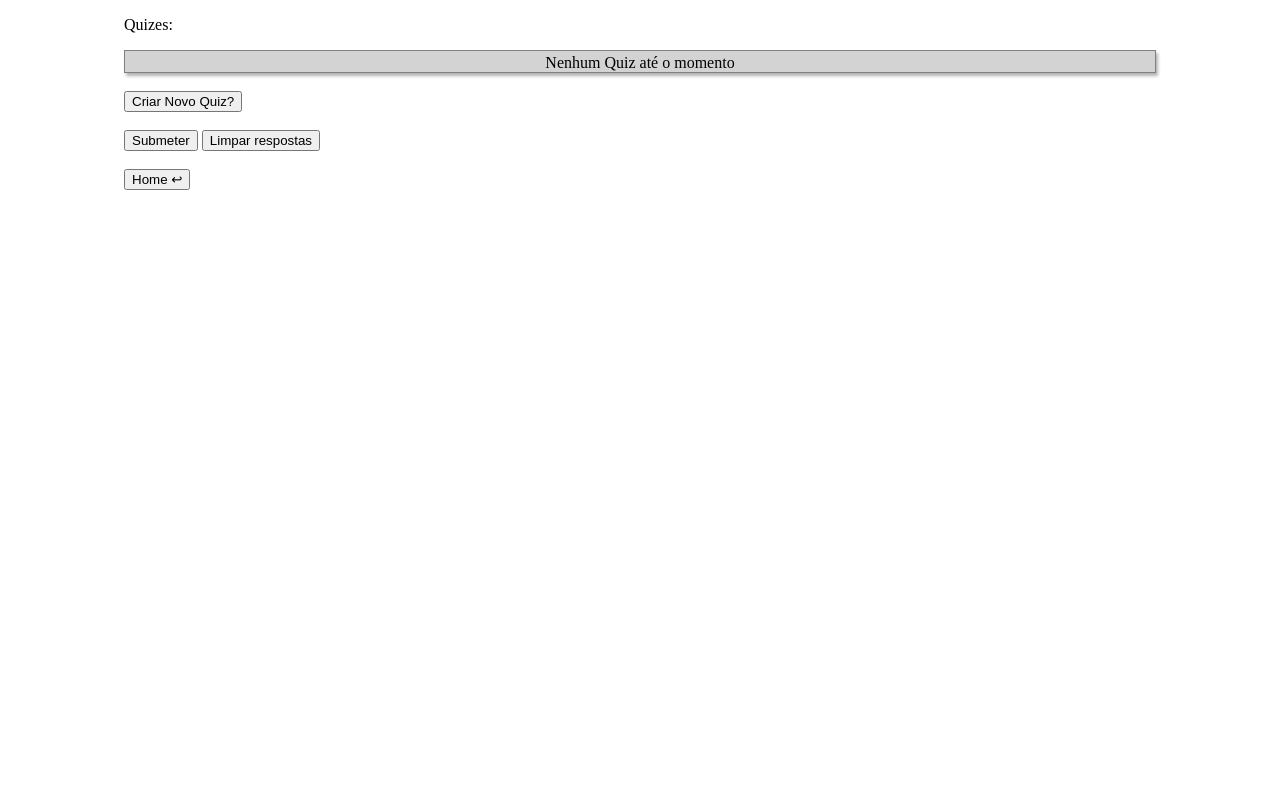
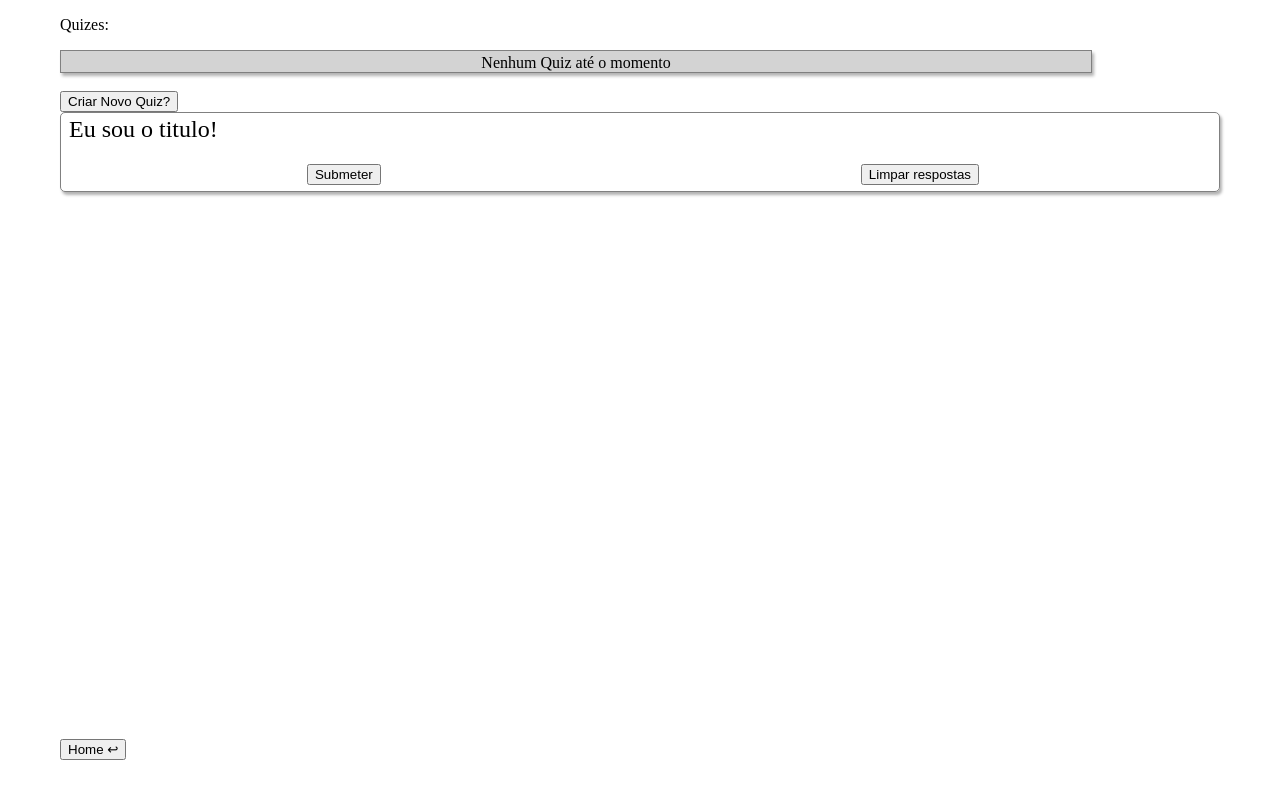
Before and after one commit to 8BitsSpike/QUIZ-MAKER, a plain HTML site: page quiz/home.html in a window 1280 px wide. Drawn offline with Linux system fonts and the light colour scheme.

Commit message:
Updates
update no style do corpo de exibição do quiz

```diff
--- a/quiz/home.html
+++ b/quiz/home.html
@@ -11,7 +11,7 @@
     <HTTP-equiv="x-ua-compatible" content="IE=edge">
 </head>
 
-<body class="alinhaV alinhaH" id="corpo">
+<body class="alinhaV alinhaH alinhaT" id="corpo">
     <div id="lista">
         <p>Quizes:</p>
         <div id="listaQuiz">
@@ -27,17 +27,17 @@
     </script>
 </body>
 
-<div>
-    <div id="cabcalho"></div>
+<div class="boxQuiz">
+    <div id="cabcalho">
+        <div class="quizTitulo">Eu sou o titulo!</div>
+    </div>
     <div id="areaQuiz"></div>
-    <div id="control">
-        <br>
-        <div id="quizcontrol">
-            <button type="button" id="btnEnviar" onclick="enviar()">Submeter</button>
-            <button type="button" id="btnLimpar" onclick="limpa()">Limpar respostas</button>
-        </div><br>
-        <div id="navbar">
-            <button type="button" id="btnretornar" onclick="enviar()">Home ↩</button>
-        </div>
+    <br>
+    <div id="quizcontrol" class="espacinho esparrama">
+        <button type="button" id="btnEnviar" onclick="enviar()">Submeter</button>
+        <button type="button" id="btnLimpar" onclick="limpa()">Limpar respostas</button>
     </div>
+</div><br>
+<div id="navbar" class="colanofundo">
+    <button type="button" id="btnretornar" onclick="enviar()">Home ↩</button>
 </div>
--- a/quiz/script.js
+++ b/quiz/script.js
@@ -204,7 +204,7 @@ function abrir(lugar) {
   const quiz = jsondoc[lugar];
   let conteudo = `
   <div>
-    <div id="cabcalho"></div>
+    <div id="cabecalho"></div>
     <div id="areaQuiz"></div>
     <div id="control">
         <br>
@@ -219,6 +219,13 @@ function abrir(lugar) {
 </div>
   `;
   canvas.innerHTML = conteudo;
+  let inicial = quiz[perg0];
+  let titul = inicial.titulo;
+  let cabecalho = `
+
+`;
+  let cabeca = canvas.querySelector("[id='cabecalho']");
+  cabeca.innerHTML = cabecalho;
   let quantperg = Object.keys(quiz).length;
   console.log(quiz, quantperg);
 }
--- a/quiz/style.css
+++ b/quiz/style.css
@@ -1,5 +1,7 @@
 body {
   margin: 0;
+  height: 100dvh;
+  width: 100dvw;
 }
 
 button {
@@ -40,6 +42,12 @@ button {
   display: flex;
   flex-direction: column;
   justify-content: center;
+}
+
+.alinhaT {
+  display: flex;
+  flex-direction: column;
+  justify-content: flex-start;
 }
 
 .completo {
@@ -104,9 +112,40 @@ button {
   width: 20dvw;
 }
 
+.esparrama {
+  width: 100%;
+}
+
 .formularioQuiz {
   display: flex;
   justify-content: center;
   flex-direction: column;
   width: 100%;
 }
+
+.quizTitulo {
+  font-size: x-large;
+  color: black;
+  padding-left: 5px;
+}
+
+.boxQuiz {
+  display: flex;
+  justify-content: center;
+  align-items: flex-start;
+  flex-direction: column;
+  border-color: gray;
+  border-style: solid;
+  border-width: 1px;
+  border-radius: 5px;
+  padding: 3px;
+  width: 90dvw;
+  box-shadow: 2px 3px 3px rgba(0, 0, 0, 0.3);
+  overflow-y: auto;
+  overflow-x: hidden;
+}
+
+.colanofundo {
+  position: absolute;
+  bottom: 40px;
+}
```
